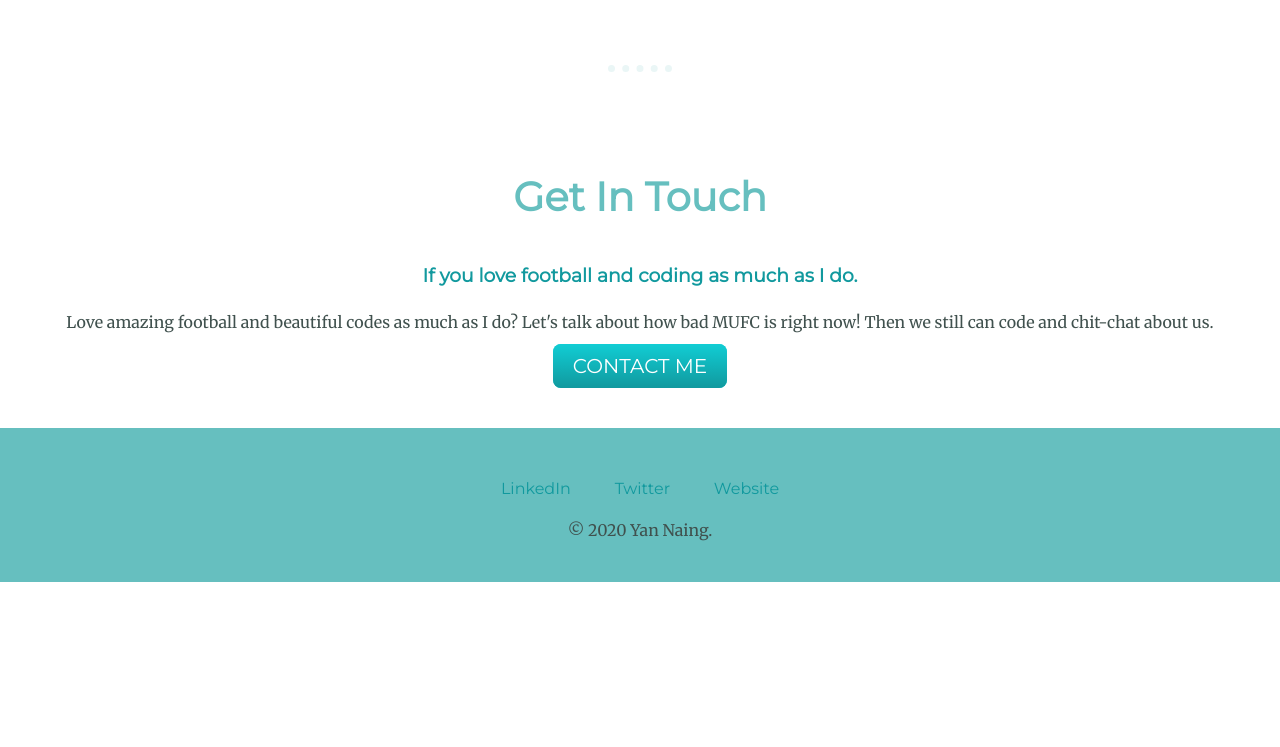
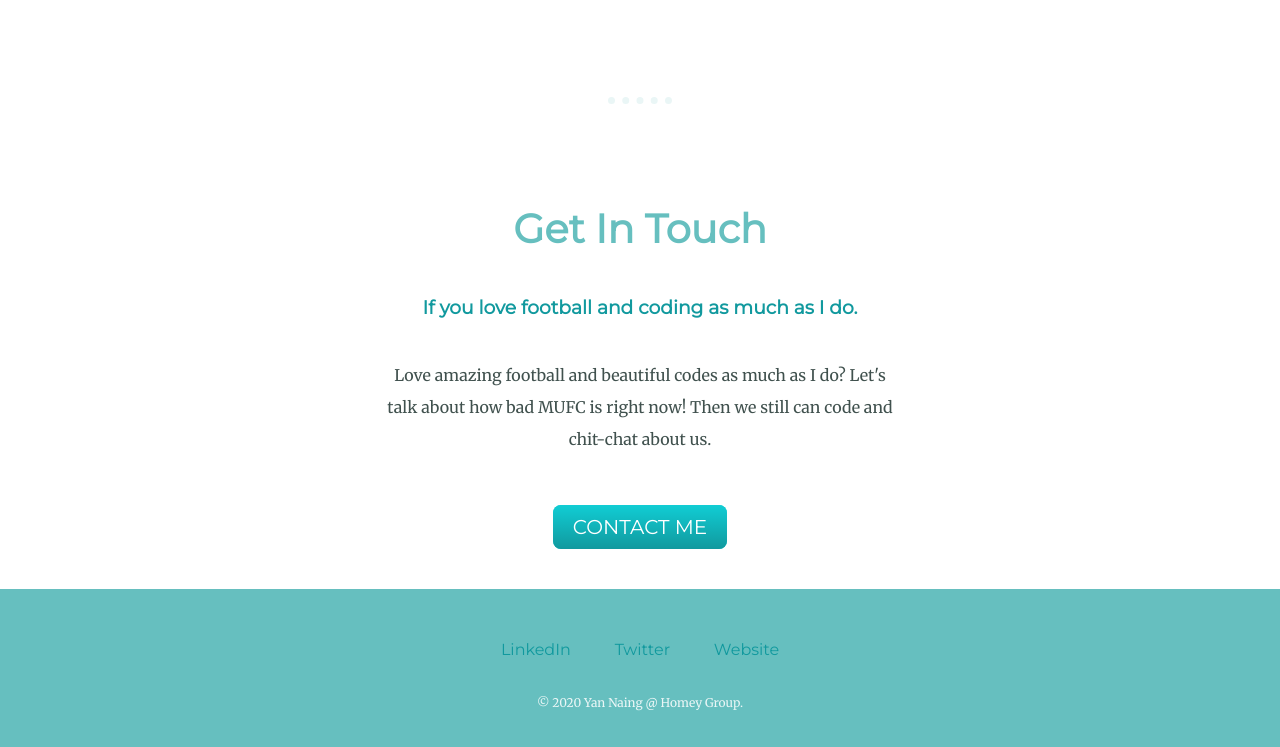
Before and after one commit to kopai/CSS-MySite, a plain HTML site: page index.html in a window 1280 px wide. Shown: the part 2145-2892 px from the top of the page. Before the commit the page ends 2727 px from the top, so only its background shows below. Drawn offline with Linux system fonts and the light colour scheme.

Commit message:
Update index.html for final retouching

```diff
--- a/index.html
+++ b/index.html
@@ -21,7 +21,7 @@
       <div class="profile">
         <img src="images/yno.png" alt="profile photo">
         <h2>Hello.</h2>
-        <p>I am a wannabe web and iOS developer. Currently I am working as a fiber optics engineer(infrastructure) but the coding is my first love. I am also a die-hard fan of Manchester United football club.</p>
+        <p class="intro">I am a wannabe web and iOS developer. Currently I am working as a fiber optics engineer(infrastructure) but the coding is my first love. I am also a die-hard fan of Manchester United football club.</p>
       </div>
       <hr>
       <div class="skills">
@@ -41,17 +41,19 @@
       <div class="contact-me">
         <h2>Get In Touch</h2>
         <h3>If you love football and coding as much as I do.</h3>
-        <p>Love amazing football and beautiful codes as much as I do? Let's talk about how bad MUFC is right now! Then we still can code and chit-chat about us.</p>
+        <p class="contact-msg">Love amazing football and beautiful codes as much as I do? Let's talk about how bad MUFC is right now! Then we still can code and chit-chat about us.</p>
         <a class="btn" href="mailto:yannaingu@gmail.com">CONTACT ME</a>
       </div>
     </div>
 
 
     <div class="bottom-container">
-      <a class="footer-link" href="https://www.linkedin.com/">LinkedIn</a>
-      <a class="footer-link" href="https://twitter.com/kaingpo">Twitter</a>
-      <a class="footer-link" href="https://kopai.github.io/cv/">Website</a>
-      <p>© 2020 Yan Naing.</p>
+      <div class="footer">
+        <a class="footer-link" href="https://www.linkedin.com/">LinkedIn</a>
+        <a class="footer-link" href="https://twitter.com/kaingpo">Twitter</a>
+        <a class="footer-link" href="https://kopai.github.io/CSS-MySite/">Website</a>
+      </div>
+      <p class="copyright">© 2020 Yan Naing @ Homey Group.</p>
     </div>
 
   </body>
```
